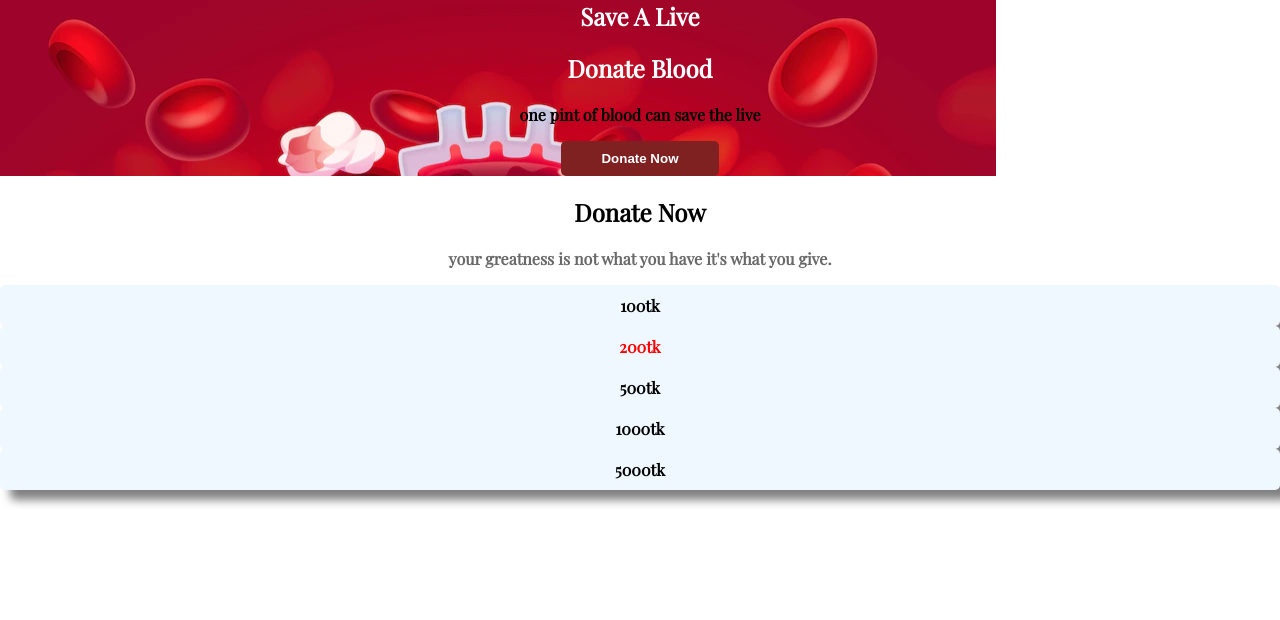
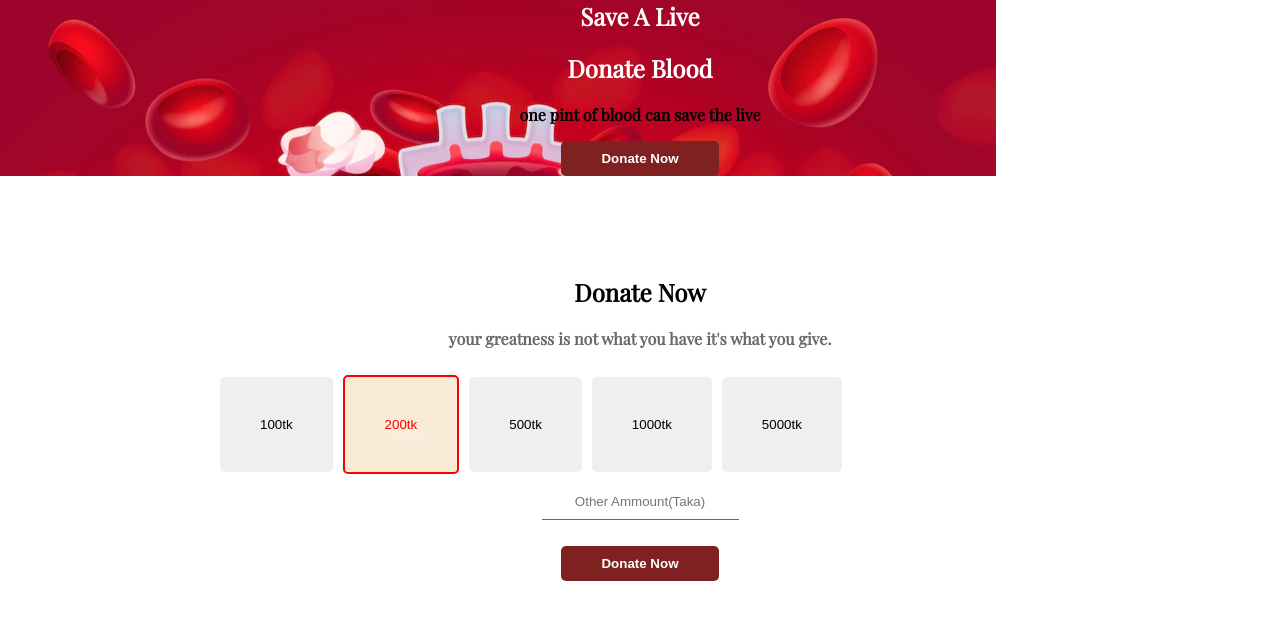
Before and after one commit to JahadHassan/blood-donor, a plain HTML site: page index.html in a window 1280 px wide. Drawn offline with nearby package versions, Linux system fonts and the light colour scheme.

Commit message:
Donate-now

```diff
--- a/index.html
+++ b/index.html
@@ -14,7 +14,7 @@
             <h1 class="h1">Save A Live </h1>
             <h1 class="h1">Donate Blood</h1>
             <p>one pint of blood can save the live</p>
-            <button class="donate">Donate Now</button>
+            <button id="donate">Donate Now</button>
         </div>
 
 
@@ -24,12 +24,19 @@
             <h1>Donate Now</h1>
             <p class="p1">your greatness is not what you have it's what you give.</p>
         </div>
+        <div class="ammount"> <button class="button">100tk</button>
+            <button id="p2" class="button">200tk</button>
+            <button class="button">500tk</button>
+            <button class="button">1000tk</button>
+            <button class="button">5000tk</button>
+        </div>
 
-        <div class="ammount">100tk</div>
-        <div id="p2" class="ammount">200tk</div>
-        <div class="ammount">500tk</div>
-        <div class="ammount">1000tk</div>
-        <div class="ammount">5000tk</div>
+        <div>
+            <form action="/url" method="GET">
+                <input id="input" type="text" name="first_name" placeholder="Other Ammount(Taka)">
+
+            </form>
+            <button id="submit" type="submit">Donate Now</button>
         </div>
     </section>
 </body>
--- a/style.css
+++ b/style.css
@@ -1,6 +1,10 @@
 body {
     font-family: 'Playfair Display', serif;
     margin: 0;
+}
+
+section {
+    margin-bottom: 100px;
 }
 
 .header {
@@ -19,14 +23,13 @@ p {
     font-weight: 700;
 }
 
-.donate {
+#donate {
     border: 0;
     border-radius: 5px;
     font-weight: 700;
     color: white;
     background-color: rgb(128, 33, 33);
     padding: 10px 40px;
-
 }
 
 .donate-now {
@@ -41,16 +44,39 @@ p {
 .ammount {
     display: flex;
     align-items: center;
-    justify-content: space-around;
-    border-radius: 5px;
-    font-weight: 700;
-    background-color: aliceblue;
-    padding: 10px 40px;
-    box-shadow: 10px 10px 10px grey;
-
+    margin-left: 200px;
+    margin-right: 100px;
+    padding: 10px 10px;
 }
 
 #p2 {
     color: red;
-    border-color: red;
+    border: 2px solid red;
+    background-color: antiquewhite;
 }
+
+.button {
+    margin-left: 10px;
+    border: 0;
+    padding: 40px;
+    border-radius: 5px;
+    text-shadow: 10px 10px 10px aliceblue;
+}
+
+#input {
+    padding: 10px;
+    margin-bottom: 10px;
+    color: dimgray;
+    border: 0;
+    border-bottom: 1px solid dimgray;
+    text-align: center;
+}
+
+#submit {
+    color: white;
+    border: 0;
+    border-radius: 5px;
+    font-weight: 700;
+    background-color: rgb(128, 33, 33);
+    padding: 10px 40px;
+}
```
